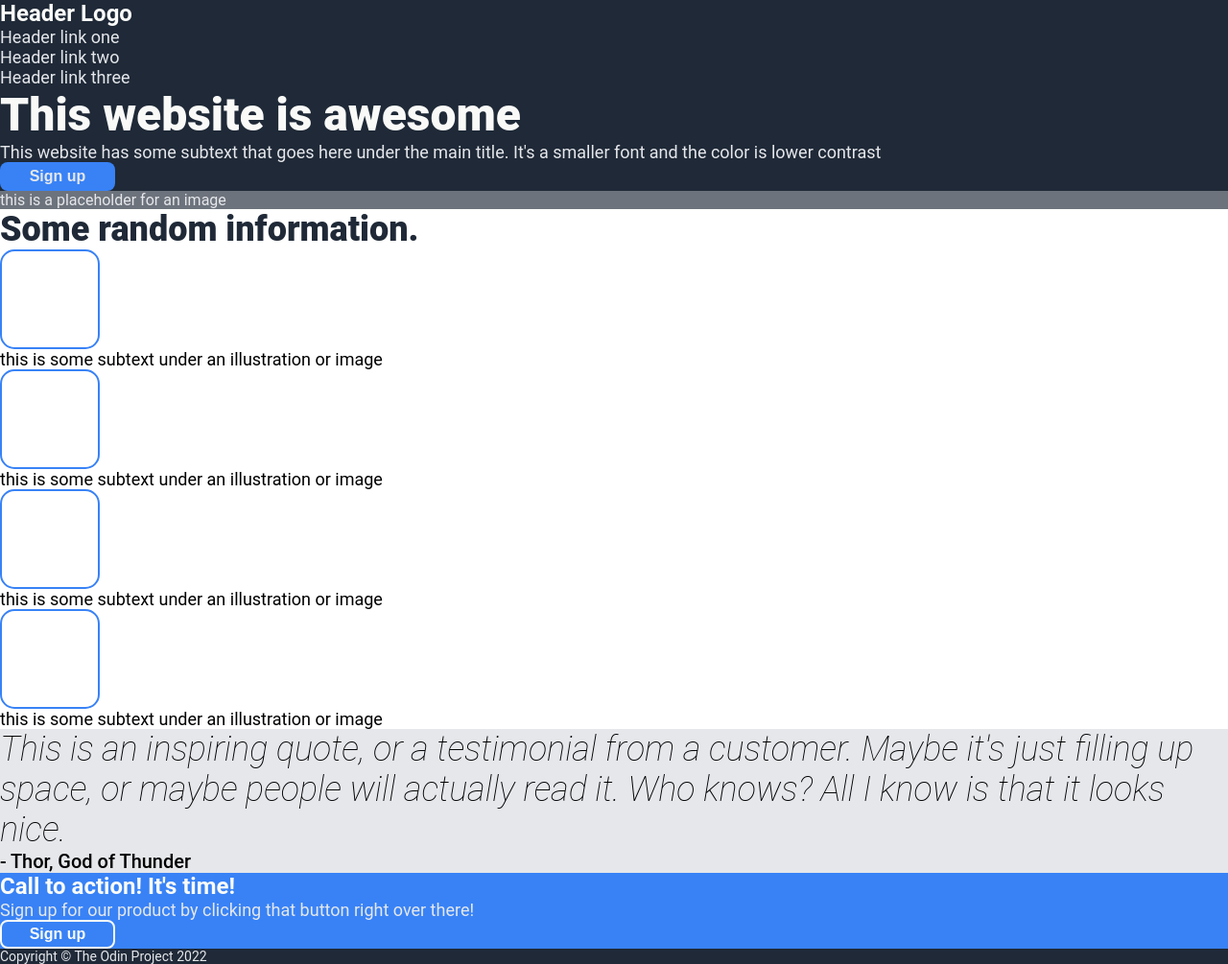
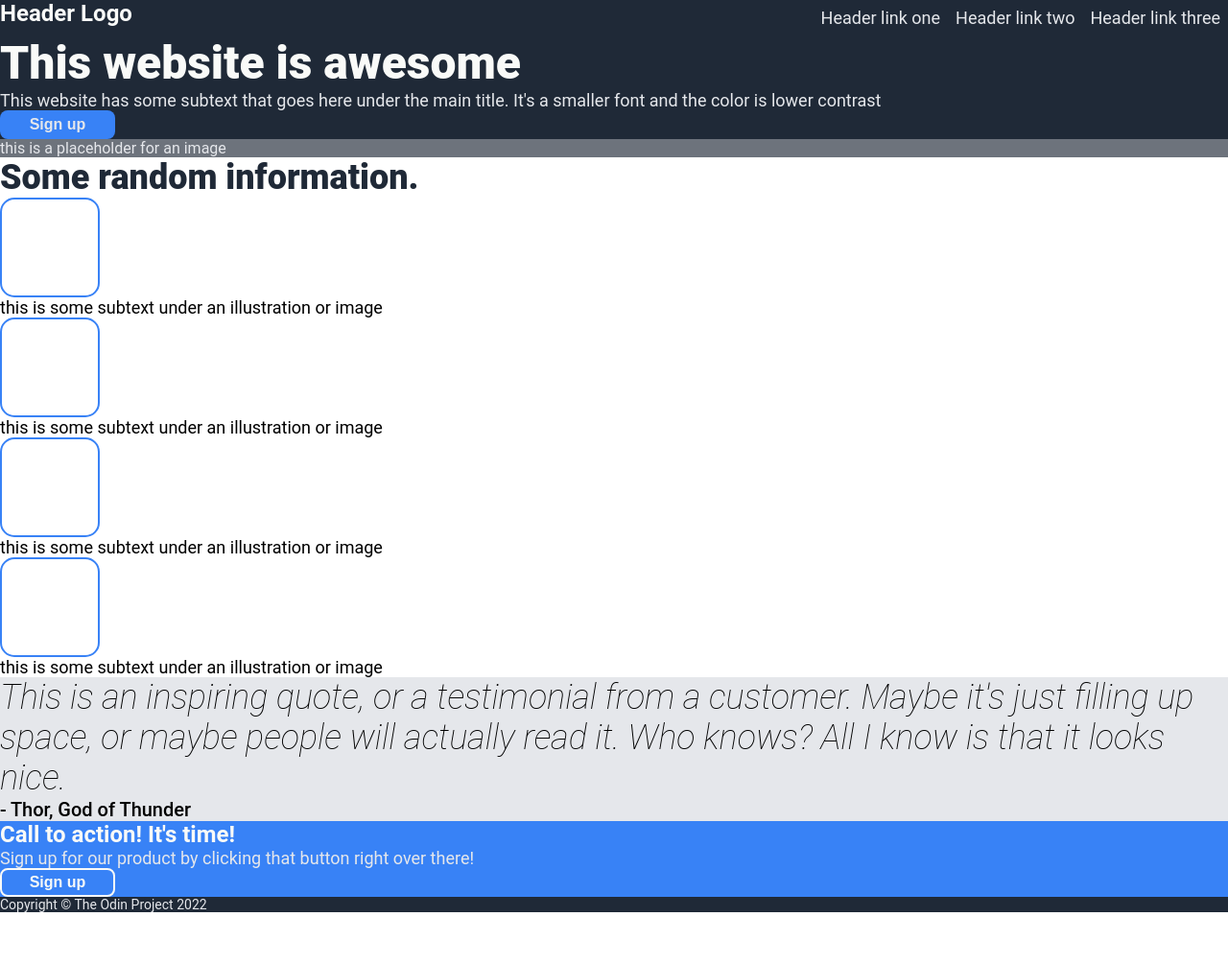
Before and after one commit to pabsantos/odin-landing-page, a plain HTML site: page index.html in a window 1280 px wide. Shown: the whole page at 96% size. After the commit the page ends 951 px from the top, so only its background shows below. Drawn offline with Linux system fonts and the light colour scheme.

Commit message:
Modify hero element layout

```diff
--- a/index.html
+++ b/index.html
@@ -17,6 +17,7 @@
         <li><a href="#">Header link three</a></li>
       </ul>
     </div>
+    <div class="hero-content">
       <div class="hero-text">
         <div class="hero-title">This website is awesome</div>
         <div class="hero-secondary-text">
@@ -25,6 +26,7 @@
         <button class="hero-button">Sign up</button>
       </div>
       <div class="hero-img">this is a placeholder for an image</div>
+    </div>
   </div>
   <div class="info">
     <div class="info-header">Some random information.</div>
--- a/style.css
+++ b/style.css
@@ -19,6 +19,17 @@ a:link {
   background-color: #1f2937;
 }
 
+.hero-header {
+  display: flex;
+  justify-content: space-between;
+}
+
+.header-links {
+  display: flex;
+  gap: 16px;
+  padding: 8px;
+}
+
 .hero-title {
   font-size: 48px;
   color: #f9faf8;
@@ -29,12 +40,6 @@ a:link {
   font-size: 24px;
   color: #f9faf8;
   font-weight: 600;
-}
-
-.footer {
-  background-color: #1f2937;
-  color: #e5e7eb;
-  font-size: 14px;
 }
 
 .hero-secondary-text {
@@ -118,3 +123,9 @@ a:link {
   text-align: center;
   font-weight: 700;
 }
+
+.footer {
+  background-color: #1f2937;
+  color: #e5e7eb;
+  font-size: 14px;
+}
```
Lines whose indentation alone changed are shown as unchanged.
